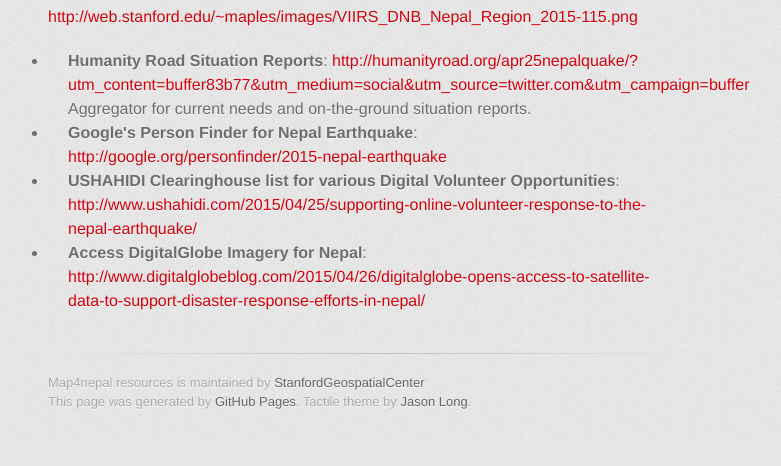
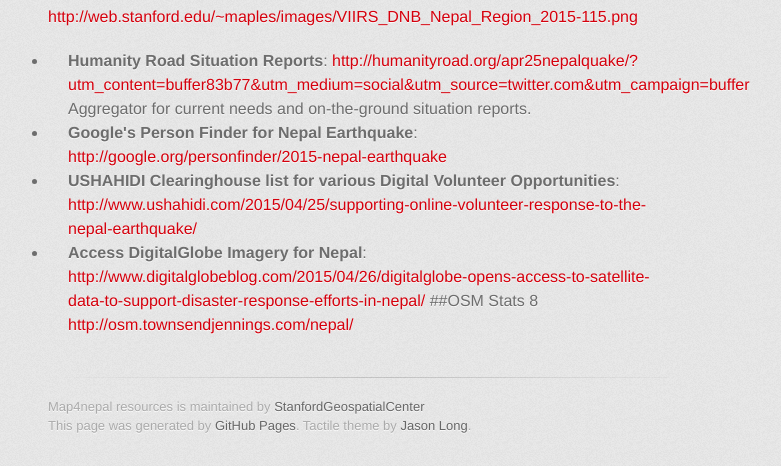
Before and after one commit to StanfordGeospatialCenter/Map4Nepal_Resources, a plain HTML site: page index.html in a window 1280 px wide. Shown: the part 3304-3770 px from the top of the page, without its empty margins (282-1063 px from the left). Before the commit the page ends 3746 px from the top, so only its background shows below. Drawn offline with Linux system fonts and the light colour scheme; a web font is replaced by a local one.

```diff
--- a/index.html
+++ b/index.html
@@ -131,6 +131,8 @@ Aggregator for current needs and on-the-ground situation reports.</li>
 </li>
 <li>
 <strong>Access DigitalGlobe Imagery for Nepal</strong>: <a href="http://www.digitalglobeblog.com/2015/04/26/digitalglobe-opens-access-to-satellite-data-to-support-disaster-response-efforts-in-nepal/">http://www.digitalglobeblog.com/2015/04/26/digitalglobe-opens-access-to-satellite-data-to-support-disaster-response-efforts-in-nepal/</a>
+##OSM Stats
+8 <a href="http://osm.townsendjennings.com/nepal/">http://osm.townsendjennings.com/nepal/</a>
 </li>
 </ul>
         </section>
```
Also changed, not shown: params.json (+1 -1 lines).
